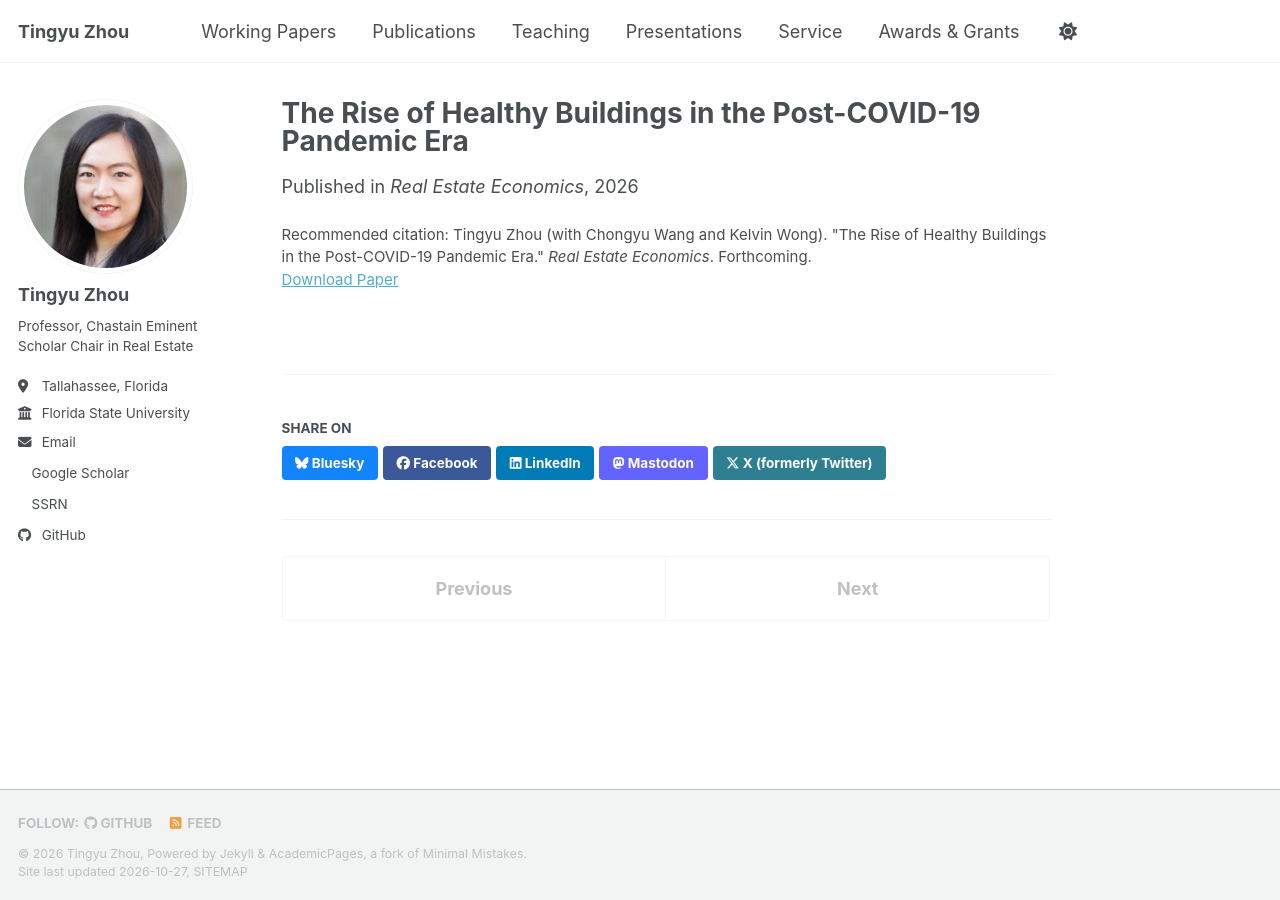
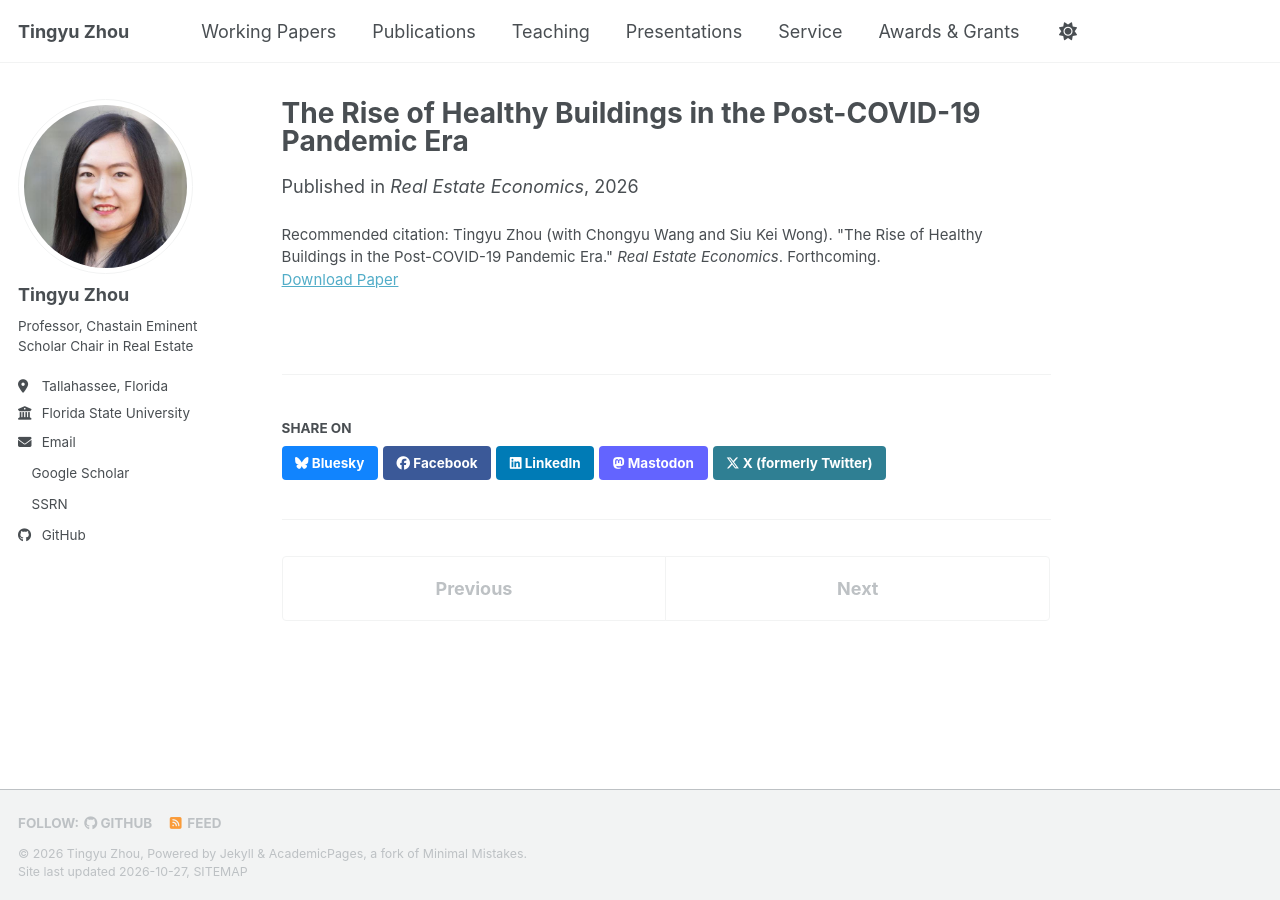
Before and after one commit to tingyu-zhou/tingyu-zhou.github.io, a Jekyll site: the page built from _publications/2026-01-01-the-rise-of-healthy-buildings-in-the-post.md, in a window 1280 px wide. Built offline with Jekyll 4.4.1, drawn with Linux system fonts in a browser that asks for light colours; a style sheet for code colours, icons or effects is not loaded.

```diff
--- a/_publications/2026-01-01-the-rise-of-healthy-buildings-in-the-post.md
+++ b/_publications/2026-01-01-the-rise-of-healthy-buildings-in-the-post.md
@@ -7,5 +7,5 @@ date: 2026-01-01
 venue: 'Real Estate Economics'
 paperurl: 'https://onlinelibrary.wiley.com/doi/10.1111/1540-6229.70022'
 ssrnurl: 'https://papers.ssrn.com/sol3/papers.cfm?abstract_id=5044183'
-citation: 'Tingyu Zhou (with Chongyu Wang and Kelvin Wong). &quot;The Rise of Healthy Buildings in the Post-COVID-19 Pandemic Era.&quot; <i>Real Estate Economics</i>. Forthcoming.'
+citation: 'Tingyu Zhou (with Chongyu Wang and Siu Kei Wong). &quot;The Rise of Healthy Buildings in the Post-COVID-19 Pandemic Era.&quot; <i>Real Estate Economics</i>. Forthcoming.'
 ---
```
Also changed, not shown: _includes/archive-single.html (+7 -2 lines), _publications/2018-11-01-can-investors-have-more-real-estate-to-hold.md (+1 -1 lines), _publications/2020-10-01-economics-of-philanthropy-evidence-from-health-crowdfunding.md (+1 -1 lines).
